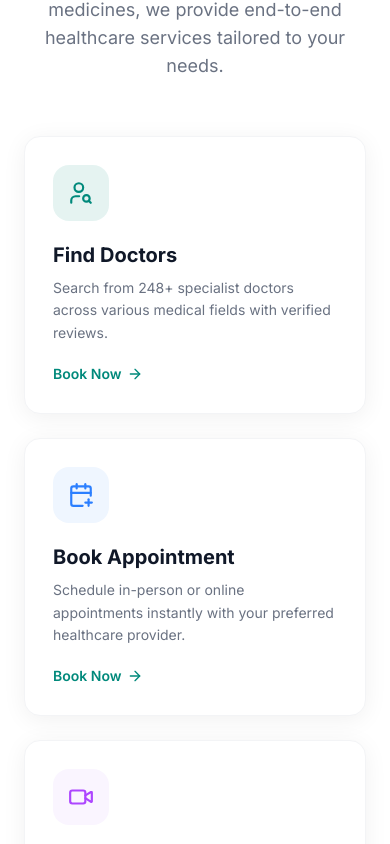
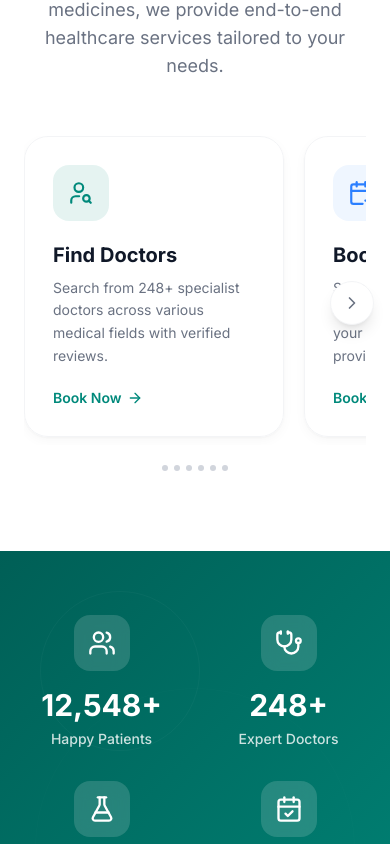
Before and after one commit to singhyogeshwar5608/Global-Hostpital, a Next.js app: page / in a window 390 px wide. Shown: the part 1040-1884 px from the top of the page. Built offline with nearby package versions, Linux system fonts and the light colour scheme.

Commit message:
dfa58267-797b-44f2-9f90-2e30c24c3fa1

```diff
--- a/src/components/healthcare/Services.tsx
+++ b/src/components/healthcare/Services.tsx
@@ -1,6 +1,6 @@
 "use client";
 
-import React from "react";
+import React, { useRef, useState, useEffect } from "react";
 import {
   UserSearch,
   CalendarPlus,
@@ -9,6 +9,8 @@ import {
   Pill,
   Package,
   ArrowRight,
+  ChevronLeft,
+  ChevronRight,
 } from "lucide-react";
 import { useAppointmentStore } from "@/store/appointment-store";
 
@@ -19,6 +21,8 @@ const services = [
     description: "Search from 248+ specialist doctors across various medical fields with verified reviews.",
     color: "bg-teal/10",
     iconColor: "text-teal",
+    gradient: "from-teal/5 to-teal/0",
+    borderColor: "hover:border-teal/30",
     action: "booking" as const,
   },
   {
@@ -27,6 +31,8 @@ const services = [
     description: "Schedule in-person or online appointments instantly with your preferred healthcare provider.",
     color: "bg-blue-50",
     iconColor: "text-blue-500",
+    gradient: "from-blue-500/5 to-blue-500/0",
+    borderColor: "hover:border-blue-300/40",
     action: "booking" as const,
   },
   {
@@ -35,6 +41,8 @@ const services = [
     description: "Connect with certified doctors from the comfort of your home through secure video calls.",
     color: "bg-purple-50",
     iconColor: "text-purple-500",
+    gradient: "from-purple-500/5 to-purple-500/0",
+    borderColor: "hover:border-purple-300/40",
     action: "booking" as const,
   },
   {
@@ -43,6 +51,8 @@ const services = [
     description: "Book lab tests online and get accurate results from 320+ NABL-accredited partner labs.",
     color: "bg-orange-50",
     iconColor: "text-orange-500",
+    gradient: "from-orange-500/5 to-orange-500/0",
+    borderColor: "hover:border-orange-300/40",
     action: "link" as const,
   },
   {
@@ -51,6 +61,8 @@ const services = [
     description: "Order genuine medicines online and get them delivered to your doorstep at the best prices.",
     color: "bg-emerald-50",
     iconColor: "text-emerald-500",
+    gradient: "from-emerald-500/5 to-emerald-500/0",
+    borderColor: "hover:border-emerald-300/40",
     action: "link" as const,
   },
   {
@@ -59,12 +71,44 @@ const services = [
     description: "Choose from comprehensive health checkup packages tailored for every age and lifestyle.",
     color: "bg-rose-50",
     iconColor: "text-rose-500",
+    gradient: "from-rose-500/5 to-rose-500/0",
+    borderColor: "hover:border-rose-300/40",
     action: "link" as const,
   },
 ];
 
 export default function Services() {
   const { openModal } = useAppointmentStore();
+  const scrollRef = useRef<HTMLDivElement>(null);
+  const [canScrollLeft, setCanScrollLeft] = useState(false);
+  const [canScrollRight, setCanScrollRight] = useState(false);
+
+  const checkScroll = () => {
+    const el = scrollRef.current;
+    if (!el) return;
+    setCanScrollLeft(el.scrollLeft > 2);
+    setCanScrollRight(el.scrollLeft < el.scrollWidth - el.clientWidth - 2);
+  };
+
+  useEffect(() => {
+    checkScroll();
+    const el = scrollRef.current;
+    if (el) {
+      el.addEventListener("scroll", checkScroll, { passive: true });
+      window.addEventListener("resize", checkScroll);
+      return () => {
+        el.removeEventListener("scroll", checkScroll);
+        window.removeEventListener("resize", checkScroll);
+      };
+    }
+  }, []);
+
+  const scroll = (dir: "left" | "right") => {
+    const el = scrollRef.current;
+    if (!el) return;
+    const cardWidth = el.querySelector<HTMLDivElement>("[data-card]")?.offsetWidth || 280;
+    el.scrollBy({ left: dir === "left" ? -cardWidth : cardWidth, behavior: "smooth" });
+  };
 
   return (
     <section className="py-20 lg:py-28 bg-white" id="services">
@@ -83,34 +127,101 @@ export default function Services() {
           </p>
         </div>
 
-        {/* Service Cards */}
-        <div className="grid sm:grid-cols-2 lg:grid-cols-3 gap-6">
+        {/* Desktop: Single row 6 cards | Tablet/Mobile: Horizontal scroll */}
+        <div className="relative">
+          {/* Scroll Arrows — visible on tablet/mobile only */}
+          {canScrollLeft && (
+            <button
+              onClick={() => scroll("left")}
+              className="absolute left-0 top-1/2 -translate-y-1/2 z-20 w-11 h-11 rounded-full bg-white shadow-lg border border-gray-100 flex items-center justify-center text-gray-500 hover:text-teal hover:shadow-xl transition-all lg:hidden -ml-2"
+            >
+              <ChevronLeft size={20} />
+            </button>
+          )}
+          {canScrollRight && (
+            <button
+              onClick={() => scroll("right")}
+              className="absolute right-0 top-1/2 -translate-y-1/2 z-20 w-11 h-11 rounded-full bg-white shadow-lg border border-gray-100 flex items-center justify-center text-gray-500 hover:text-teal hover:shadow-xl transition-all lg:hidden -mr-2"
+            >
+              <ChevronRight size={20} />
+            </button>
+          )}
+
+          {/* Cards Container */}
+          <div
+            ref={scrollRef}
+            className="flex gap-5 overflow-x-auto scroll-smooth snap-x snap-mandatory scrollbar-hide pb-2 lg:overflow-visible lg:snap-none"
+            style={{ scrollbarWidth: "none", msOverflowStyle: "none" }}
+          >
             {services.map((service) => (
               <div
                 key={service.title}
+                data-card
                 onClick={service.action === "booking" ? openModal : undefined}
-              className="group bg-white border border-gray-100 rounded-2xl p-7 shadow-card hover:shadow-card-hover transition-all duration-300 hover:-translate-y-1 cursor-pointer"
+                className={`
+                  group relative flex-shrink-0 w-[260px] sm:w-[280px] lg:w-auto lg:flex-1
+                  bg-white/80 backdrop-blur-sm
+                  border border-gray-100 ${service.borderColor}
+                  rounded-3xl p-7
+                  shadow-[0_1px_3px_rgba(0,0,0,0.04),0_4px_12px_rgba(0,0,0,0.03)]
+                  hover:shadow-[0_8px_30px_rgba(0,0,0,0.08),0_2px_6px_rgba(0,0,0,0.04)]
+                  hover:-translate-y-2
+                  transition-all duration-300 ease-out
+                  cursor-pointer snap-start
+                  lg:snap-align-none
+                `}
               >
+                {/* Gradient bg on hover */}
+                <div className={`absolute inset-0 rounded-3xl bg-gradient-to-b ${service.gradient} opacity-0 group-hover:opacity-100 transition-opacity duration-300 pointer-events-none`} />
+
+                <div className="relative z-10 flex flex-col h-full">
+                  {/* Icon */}
                   <div
-                className={`w-14 h-14 rounded-2xl ${service.color} flex items-center justify-center mb-5 group-hover:scale-110 transition-transform duration-300`}
+                    className={`w-14 h-14 rounded-2xl ${service.color} flex items-center justify-center mb-5 group-hover:scale-110 group-hover:rotate-3 transition-all duration-300`}
                   >
                     <service.icon size={26} className={service.iconColor} />
                   </div>
+
+                  {/* Title */}
                   <h3 className="text-xl font-bold text-gray-900 mb-2">
                     {service.title}
                   </h3>
-              <p className="text-gray-500 text-sm leading-relaxed mb-4">
+
+                  {/* Description */}
+                  <p className="text-gray-500 text-sm leading-relaxed mb-5 flex-1">
                     {service.description}
                   </p>
+
+                  {/* CTA */}
                   <span
                     className="inline-flex items-center gap-1.5 text-teal font-semibold text-sm group-hover:gap-2.5 transition-all"
                   >
                     {service.action === "booking" ? "Book Now" : "Learn More"} <ArrowRight size={16} />
                   </span>
                 </div>
+              </div>
+            ))}
+          </div>
+
+          {/* Mobile scroll indicator dots */}
+          <div className="flex justify-center gap-1.5 mt-5 lg:hidden">
+            {services.map((_, i) => (
+              <div key={i} className="w-1.5 h-1.5 rounded-full bg-gray-300" />
             ))}
           </div>
         </div>
+      </div>
+
+      {/* Hide scrollbar utility */}
+      <style jsx>{`
+        .scrollbar-hide::-webkit-scrollbar {
+          display: none;
+        }
+        .scrollbar-hide {
+          -ms-overflow-style: none;
+          scrollbar-width: none;
+        }
+      `}</style>
     </section>
   );
 }
```
Lines whose indentation alone changed are shown as unchanged.
